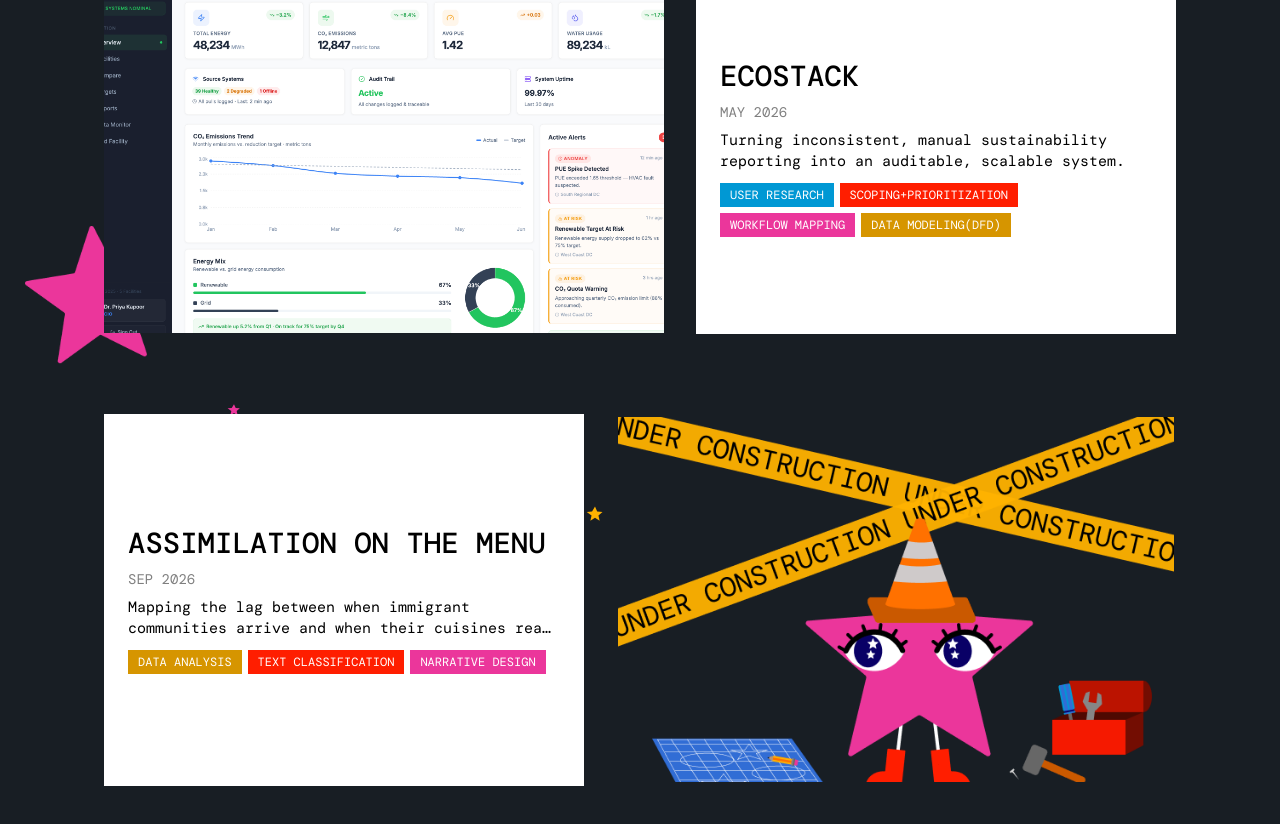
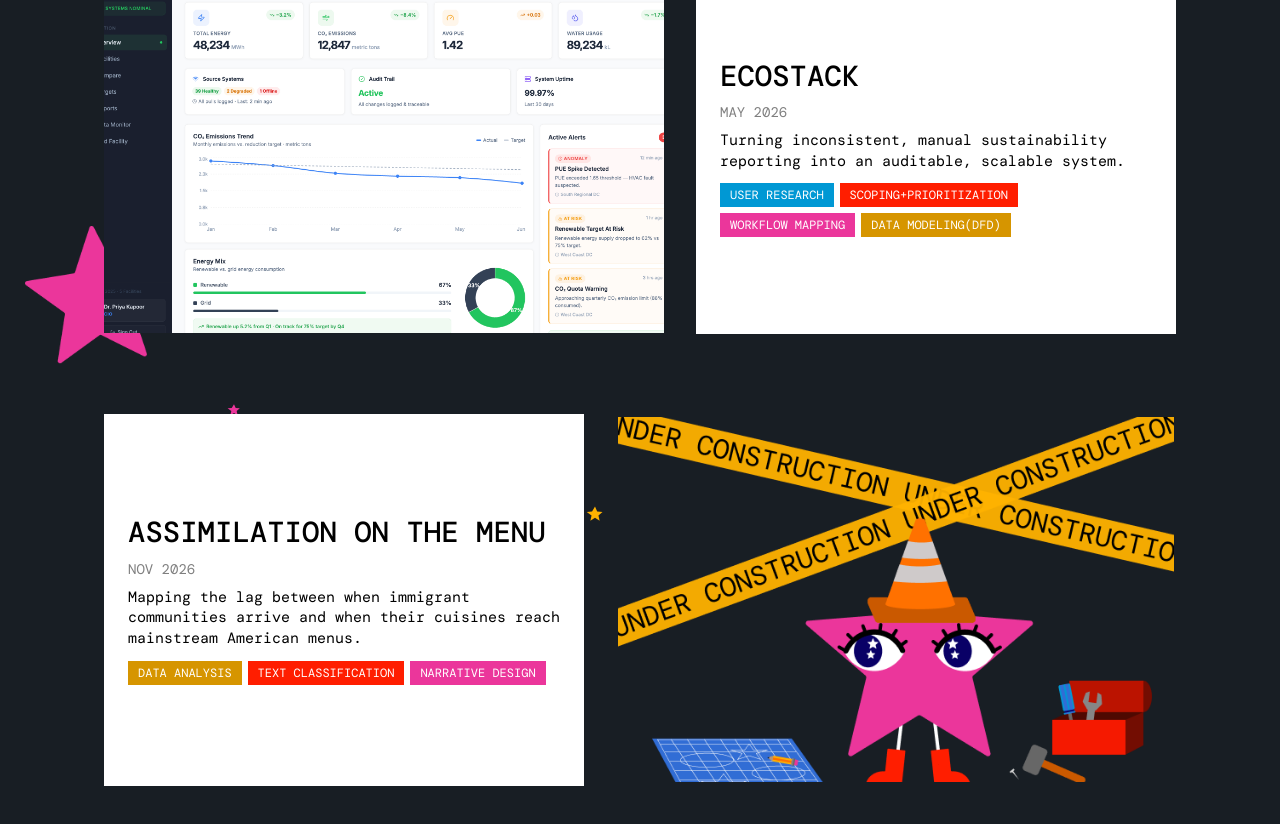
Before and after one commit to nityas29/portfolio, a Next.js app: page / in a window 1280 px wide. Shown: the part 1461-2285 px from the top of the page. Built offline with nearby package versions, Linux system fonts and the light colour scheme; a web font is replaced by a local one.

Commit message:
Show full project card descriptions; Assimilation date to Nov 2026
Co-Authored-By: Claude Opus 5.5 <noreply@anthropic.com>

```diff
--- a/app/components/ProjectCard.tsx
+++ b/app/components/ProjectCard.tsx
@@ -69,7 +69,7 @@ export default function ProjectCard({
     >
       <h3 className="font-mono font-medium text-black text-[24px] md:text-[29px] leading-tight">{title}</h3>
       <p className="font-mono font-light text-black/50 text-sm">{date}</p>
-      <p className="font-mono text-black text-[15px] leading-snug xl:line-clamp-2">{description}</p>
+      <p className="font-mono text-black text-[15px] leading-snug">{description}</p>
 
       <div className="flex flex-wrap gap-1.5 mt-1">
         {tags.map((tag) => (
--- a/app/page.tsx
+++ b/app/page.tsx
@@ -234,7 +234,7 @@ export default function Home() {
 
             <ProjectCard
               title="ASSIMILATION ON THE MENU"
-              date="SEP 2026"
+              date="NOV 2026"
               description="Mapping the lag between when immigrant communities arrive and when their cuisines reach mainstream American menus."
               tags={[
                 { label: "DATA ANALYSIS", color: "#d69500" },
```
